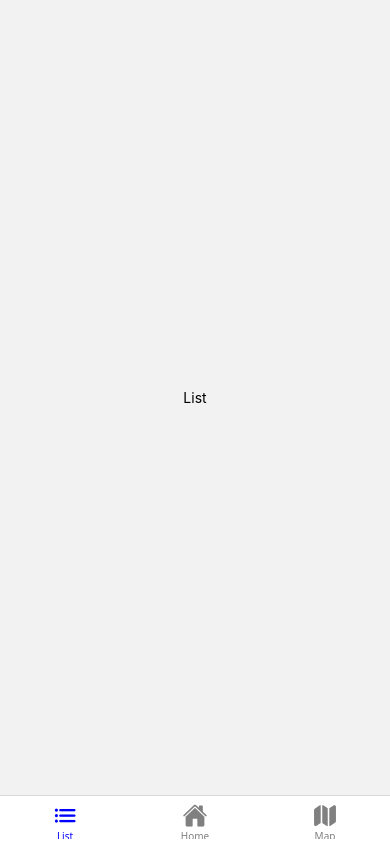
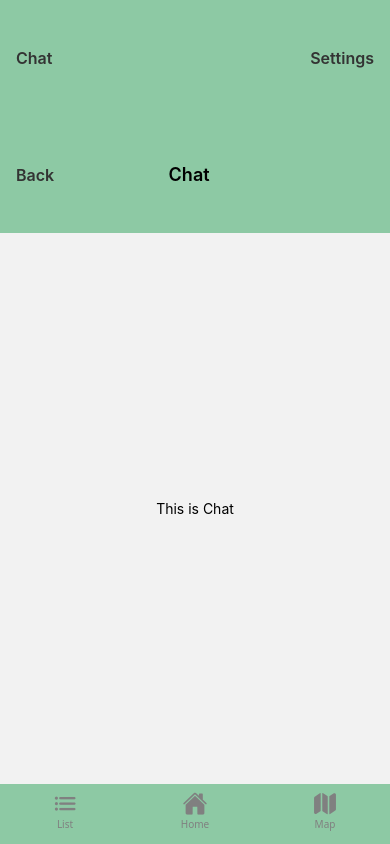
Before and after one commit to villert/Company-Product-Development-1, a React Native app: screen /Chat in a window 390 px wide. Built offline with nearby package versions, Linux system fonts and the light colour scheme.

Commit message:
added rootnav, and stack navigation for chat and settings

```diff
--- a/App.js
+++ b/App.js
@@ -1,21 +1,11 @@
-import { StatusBar } from 'expo-status-bar';
-import { StyleSheet, Text, View } from 'react-native';
+import React from "react"
 import { NavigationContainer } from "@react-navigation/native"
-import BottomTabs from "./navigation/BottomTabs"
+import RootNavigator from "./navigation/RootNavigator"
+
 export default function App() {
   return (
-
     <NavigationContainer>
-      <BottomTabs />
+      <RootNavigator />
     </NavigationContainer>
-  );
+  )
 }
-
-const styles = StyleSheet.create({
-  container: {
-    flex: 1,
-    backgroundColor: '#fff',
-    alignItems: 'center',
-    justifyContent: 'center',
-  },
-});
--- a/navigation/BottomTabs.js
+++ b/navigation/BottomTabs.js
@@ -1,47 +1,92 @@
 import React from "react"
+import { View, Text, TouchableOpacity, StyleSheet, SafeAreaView } from "react-native"
 import { createBottomTabNavigator } from "@react-navigation/bottom-tabs"
+import { createNativeStackNavigator } from "@react-navigation/native-stack"
 import { Ionicons } from "@expo/vector-icons"
-
 import HomeScreen from "../screens/HomeScreen"
 import ListScreen from "../screens/ListScreen"
 import MapScreen from "../screens/MapScreen"
+import ChatScreen from "../screens/ChatScreen"
+import SettingsScreen from "../screens/SettingsScreen"
 
 const Tab = createBottomTabNavigator()
+const Stack = createNativeStackNavigator()
 
-export default function BottomTabs() {
+function AppHeader({ navigation }) {
   return (
+    <SafeAreaView style={{ backgroundColor: "#8dc9a4" }}>
+      <View style={styles.header}>
+        <TouchableOpacity onPress={() => navigation.navigate("Chat")}>
+          <Text style={styles.headerBtn}>Chat</Text>
+        </TouchableOpacity>
+        <TouchableOpacity onPress={() => navigation.navigate("Settings")}>
+          <Text style={styles.headerBtn}>Settings</Text>
+        </TouchableOpacity>
+      </View>
+    </SafeAreaView>
+  )
+}
 
-    //Tällä luodaan se järjestys missä ne tabit näkyy, ja määritellään niille ikonit.
+function TabNavigator({ navigation }) {
+  return (
+    <View style={{ flex: 1 }}>
+      <AppHeader navigation={navigation} />
       <Tab.Navigator
         screenOptions={({ route }) => ({
           headerShown: false,
           tabBarIcon: ({ color, size }) => {
             let icon
-
-          if (route.name === "List") {
-            icon = "list"
-          }
-
-          if (route.name === "Home") {
-            icon = "home"
-          }
-
-          if (route.name === "Map") {
-            icon = "map"
-          }
-
+            if (route.name === "List") icon = "list"
+            if (route.name === "Home") icon = "home"
+            if (route.name === "Map") icon = "map"
             return <Ionicons name={icon} size={size} color={color} />
           },
           tabBarActiveTintColor: "blue",
-        tabBarInactiveTintColor: "gray"
+          tabBarInactiveTintColor: "gray",
+          tabBarStyle: {
+            backgroundColor: "#8dc9a4",
+            borderTopWidth: 0,
+            height: 60,
+          },
         })}
-
-
       >
-
         <Tab.Screen name="List" component={ListScreen} />
         <Tab.Screen name="Home" component={HomeScreen} />
         <Tab.Screen name="Map" component={MapScreen} />
+        <Tab.Screen
+          name="Chat"
+          component={ChatScreen}
+          options={{
+            tabBarButton: () => null,
+            tabBarItemStyle: { display: "none" }
+          }}
+        />
       </Tab.Navigator>
+    </View>
   )
 }
+
+export default function BottomTabs() {
+  return (
+    <Stack.Navigator screenOptions={{ headerShown: false }}>
+      <Stack.Screen name="Main" component={TabNavigator} />
+      <Stack.Screen name="Settings" component={SettingsScreen} />
+    </Stack.Navigator>
+  )
+}
+
+const styles = StyleSheet.create({
+  header: {
+    flexDirection: "row",
+    justifyContent: "space-between",
+    alignItems: "center",
+    paddingHorizontal: 16,
+    paddingVertical: 48,
+    backgroundColor: "#8dc9a4",
+  },
+  headerBtn: {
+    fontSize: 16,
+    fontWeight: "600",
+    color: "#333",
+  },
+})
--- /dev/null
+++ b/navigation/RootNavigator.js
@@ -0,0 +1,21 @@
+// navigation/RootNavigator.js
+import React from "react"
+import { createNativeStackNavigator } from "@react-navigation/native-stack"
+import BottomTabs from "./BottomTabs"
+import ChatScreen from "../screens/ChatScreen"
+import SettingsScreen from "../screens/SettingsScreen"
+
+const Stack = createNativeStackNavigator()
+
+export default function RootNavigator() {
+  return (
+    <Stack.Navigator screenOptions={{ headerShown: false }}>
+      {/* Main bottom tabs */}
+      <Stack.Screen name="Tabs" component={BottomTabs} />
+
+      {/* Screens accessible from top header */}
+      <Stack.Screen name="Chat" component={ChatScreen} />
+      <Stack.Screen name="Settings" component={SettingsScreen} />
+    </Stack.Navigator>
+  )
+}
--- a/package.json
+++ b/package.json
@@ -10,14 +10,18 @@
   },
   "dependencies": {
     "@react-navigation/bottom-tabs": "^7.15.5",
+    "@react-navigation/material-top-tabs": "^7.4.19",
     "@react-navigation/native": "^7.1.33",
+    "@react-navigation/native-stack": "^7.14.5",
     "expo": "~55.0.6",
     "expo-status-bar": "~55.0.4",
     "react": "19.2.0",
     "react-native": "0.83.2",
     "react-native-gesture-handler": "^2.30.0",
+    "react-native-pager-view": "^8.0.0",
     "react-native-safe-area-context": "^5.7.0",
     "react-native-screens": "^4.24.0",
+    "react-native-tab-view": "^4.3.0",
     "react-native-vector-icons": "^10.3.0"
   },
   "private": true
--- /dev/null
+++ b/screens/ChatScreen.js
@@ -0,0 +1,40 @@
+import React from "react"
+import { View, Text, TouchableOpacity, StyleSheet } from "react-native"
+import { useNavigation } from "@react-navigation/native"
+import { SafeAreaView } from "react-native-safe-area-context"
+import Themes from "../themes/Themes"
+
+export default function ChatScreen() {
+  const navigation = useNavigation()
+
+  return (
+    <SafeAreaView style={{ flex: 1 }} edges={['left', 'right']}>
+      {/* Header */}
+      <View style={styles.header}>
+        <TouchableOpacity onPress={() => navigation.goBack()}>
+          <Text style={styles.backBtn}>Back</Text>
+        </TouchableOpacity>
+        <Text style={styles.title}>Chat</Text>
+        <View style={{ width: 50 }} />
+      </View>
+
+      {/* Content */}
+      <View style={Themes.centeredContainer}>
+        <Text style={Themes.centeredText}>This is Chat</Text>
+      </View>
+    </SafeAreaView>
+  )
+}
+
+const styles = StyleSheet.create({
+  header: {
+    flexDirection: "row",
+    justifyContent: "space-between",
+    alignItems: "center",
+    paddingHorizontal: 16,
+    paddingVertical: 48,
+    backgroundColor: "#8dc9a4",
+  },
+  backBtn: { fontSize: 16, color: "#333", fontWeight: "600" },
+  title: { fontSize: 18, fontWeight: "600" },
+})
--- a/screens/HomeScreen.js
+++ b/screens/HomeScreen.js
@@ -1,5 +1,5 @@
 import { View, Text } from "react-native"
-import Themes from "./themes/Themes"
+import Themes from "../themes/Themes"
 
 export default function HomeScreen() {
   return (
--- a/screens/ListScreen.js
+++ b/screens/ListScreen.js
@@ -1,5 +1,5 @@
 import { View, Text } from "react-native"
-import Themes from "./themes/Themes"
+import Themes from "../themes/Themes"
 
 export default function ListScreen() {
   return (
--- a/screens/MapScreen.js
+++ b/screens/MapScreen.js
@@ -1,5 +1,5 @@
 import { View, Text } from "react-native"
-import Themes from "./themes/Themes"
+import Themes from "../themes/Themes"
 
 export default function MapScreen() {
   return (
--- /dev/null
+++ b/screens/SettingsScreen.js
@@ -0,0 +1,40 @@
+import React from "react"
+import { View, Text, TouchableOpacity, StyleSheet } from "react-native"
+import { useNavigation } from "@react-navigation/native"
+import { SafeAreaView } from "react-native-safe-area-context"
+import Themes from "../themes/Themes"
+
+export default function SettingsScreen() {
+  const navigation = useNavigation()
+
+  return (
+    <SafeAreaView style={{ flex: 1 }} edges={['left', 'right']}>
+      {/* Header */}
+      <View style={styles.header}>
+        <TouchableOpacity onPress={() => navigation.goBack()}>
+          <Text style={styles.backBtn}>Back</Text>
+        </TouchableOpacity>
+        <Text style={styles.title}>Settings</Text>
+        <View style={{ width: 50 }} />
+      </View>
+
+      {/* Content */}
+      <View style={Themes.centeredContainer}>
+        <Text style={Themes.centeredText}>This is Settings</Text>
+      </View>
+    </SafeAreaView>
+  )
+}
+
+const styles = StyleSheet.create({
+  header: {
+    flexDirection: "row",
+    justifyContent: "space-between",
+    alignItems: "center",
+    paddingHorizontal: 16,
+    paddingVertical: 48,
+    backgroundColor: "#8dc9a4",
+  },
+  backBtn: { fontSize: 16, color: "#333", fontWeight: "600" },
+  title: { fontSize: 18, fontWeight: "600" },
+})
```
Also changed, not shown: themes/Themes.js (line endings or trailing spaces), 2 other files (tests, documents, lock files or other folders). Lines whose indentation alone changed are shown as unchanged.
